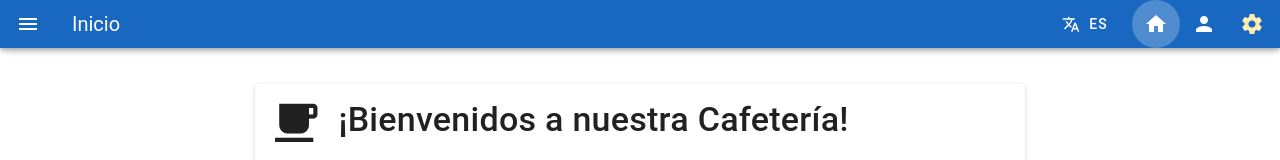
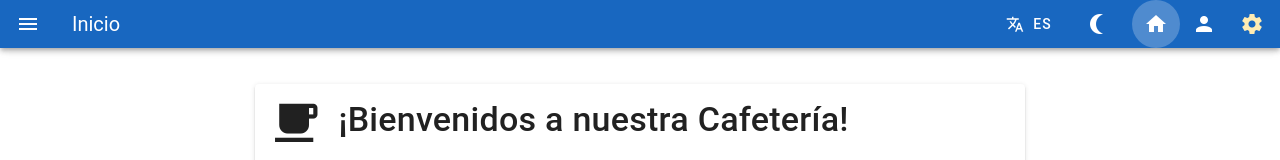
Before and after one commit to marcos10547/AA2-Pagina-web--MF, a Vue app in the folder frontend/: page / in a window 1280 px wide. Shown: the top 160 px of the page. Built offline with nearby package versions, Linux system fonts and the light colour scheme; no server answers.

Commit message:
feat: cambio de tema (Dark/Light) en caliente implementado

```diff
--- a/frontend/src/components/layout/AppHeader.vue
+++ b/frontend/src/components/layout/AppHeader.vue
@@ -2,8 +2,10 @@
 import { computed } from 'vue'
 import { useRoute } from 'vue-router'
 import { useI18n } from 'vue-i18n'
+import { useTheme } from 'vuetify'
 
 const route = useRoute()
+const theme = useTheme()
 const { locale, t } = useI18n()
 
 const pageTitle = computed(() => {
@@ -17,6 +19,10 @@
 
 const toggleLocale = () => {
   locale.value = locale.value === 'es' ? 'en' : 'es'
+}
+
+const toggleTheme = () => {
+  theme.global.name.value = theme.global.current.value.dark ? 'light' : 'dark'
 }
 </script>
 
@@ -33,6 +39,11 @@
       {{ locale.toUpperCase() }}
     </v-btn>
 
+    <!-- Cambio de Tema -->
+    <v-btn icon @click="toggleTheme" class="mr-2">
+      <v-icon>{{ theme.global.current.value.dark ? 'mdi-white-balance-sunny' : 'mdi-moon-waning-crescent' }}</v-icon>
+    </v-btn>
+
     <v-btn icon to="/">
       <v-icon>mdi-home</v-icon>
     </v-btn>
```
